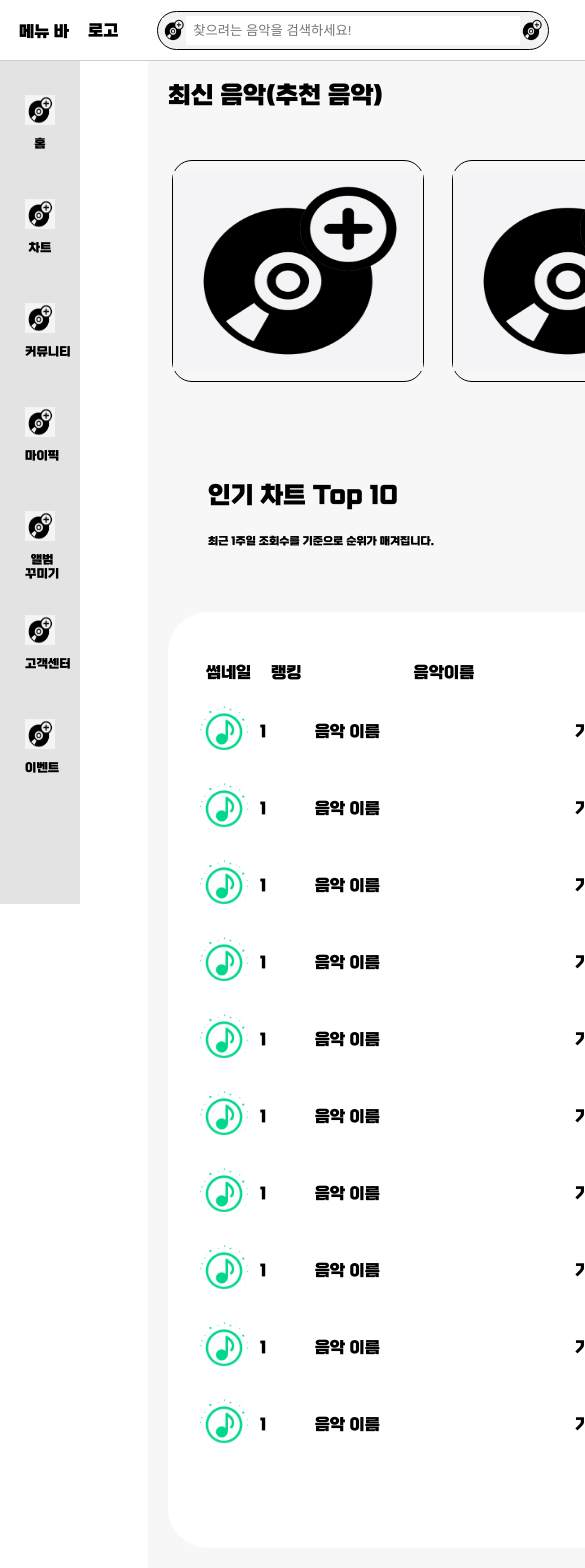
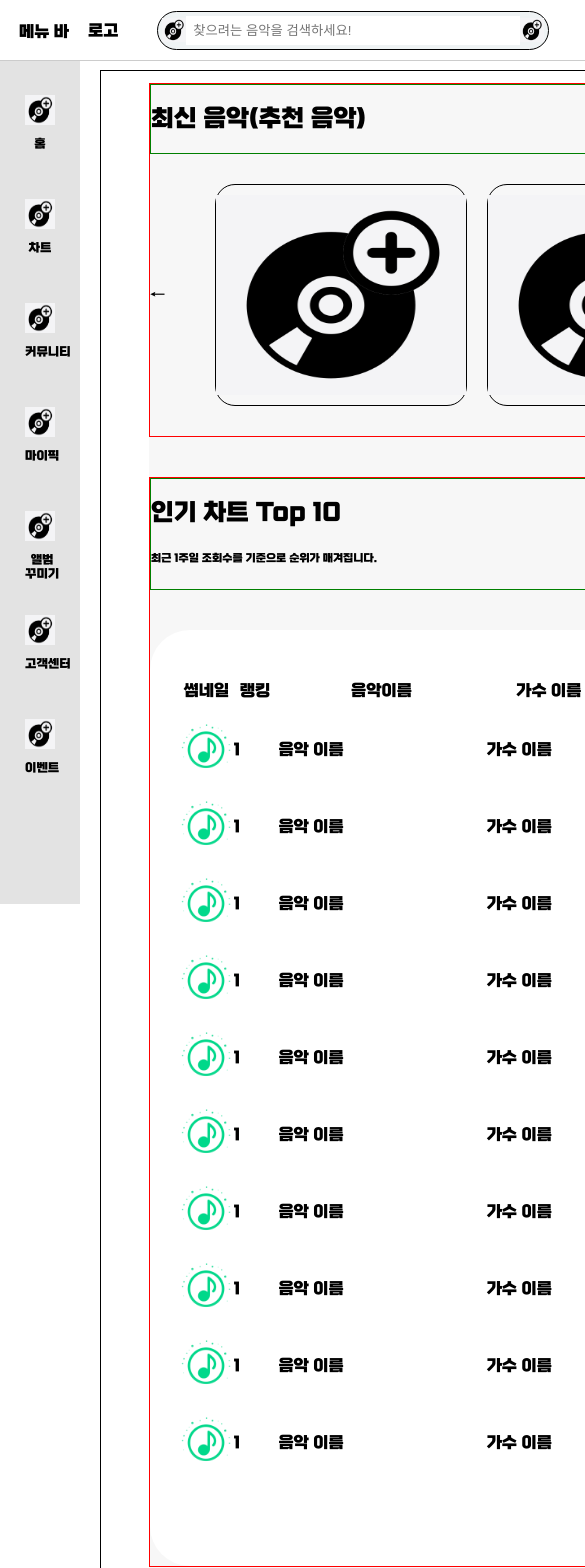
Before and after one commit to SnowsFE/MuziNut, a Next.js app in the folder front/: page / in a window 390 px wide. Shown: the top 1568 px of the page, 585 px wide, since content can reach past the window. Built offline with nearby package versions, Linux system fonts and the light colour scheme.

Commit message:
responsive sidebar_2

```diff
--- a/front/src/app/(_Front)/submit/album/page.module.css
+++ b/front/src/app/(_Front)/submit/album/page.module.css
@@ -1,16 +1,16 @@
 .container{
-    margin-top: 20px;
+    margin: 130px 0 ;
     padding: 40px;
-    width: 80%;
-    height: 800px;
-    margin: 0 auto; /*가운데 정렬*/
+    width: 100%;
+    /* height: 800px; */
+    min-height: 600px;
     border-radius: 40px;
     background-color: white;
-    border: 1px solid green;
+    border: 1px solid rgb(128, 26, 0);
 
     background-color: #f9f9f9;
     box-shadow: 0 14px 8px rgba(0, 0, 0, 0.1);
-    overflow-y: scroll;
+    /* overflow-y: scroll; */
 }
 
 .container__title {
--- a/front/src/app/components/HeaderAndSide/HeaderAndSide.tsx
+++ b/front/src/app/components/HeaderAndSide/HeaderAndSide.tsx
@@ -23,3 +23,5 @@ const HeaderAndSide: React.FC<HeaderAndSideProps> = ({
 };
 
 export default HeaderAndSide;
+
+// 추가
--- a/front/src/app/css/layout.module.css
+++ b/front/src/app/css/layout.module.css
@@ -11,12 +11,16 @@
 }
 .main__page {
   padding: 12px 42px 0 48px;
+  margin-top: 70px;
+  border: 1px solid black;
 }
 
 .side__open {
   margin-left: 250px;
-  width: calc(100% - 250px);
+  min-width: calc(90% - 250px);
 }
 .side__close {
   margin-left: 100px;
 }
+
+/* 추가 */
--- a/front/src/app/css/page.module.css
+++ b/front/src/app/css/page.module.css
@@ -1,44 +1,51 @@
+/* 공통 */
 .container {
-  width: 100%;
   background-color: #f7f7f7;
-  padding: 20px;
+  display: flex;
+  flex-direction: column;
   /* border: 3px solid blue; */
 }
-
-.container h2 {
-  font-weight: 700;
+.divided__section {
+  margin-bottom: 40px;
+  border: 1px solid red;
 }
-
-.divided__section {
-  margin-top: 50px;
-  /* border: 5px solid pink; */
+.divided__section:last-child {
+  margin-bottom: 0;
+}
+.section__title{
+  border: 1px solid green;
 }
 
 
-.music__section__left {
-  width: 50%;
-}
-.music__section__right {
-  width: 40%;
+/* 최신 음악 */
+.new__section{
+  display: flex;
+  align-items: center;
+  gap: 50px;
 }
 
-/* 차트 부분 */
-.music__section__title {
+/* 인기차트 + 인기 아티스트 */
+.music__section {
+  display: flex;
+  justify-content: space-between;
+}
+
+/* .music__section .section__title {
   display: flex;
   flex-direction: row;
   justify-content: space-between;
   padding: 0 40px;
-  /* background-color: blue; */
+} */
+
+.music__section__left {
+  width: 40%;
 }
-.music__section {
-  display: flex;
-  flex-direction: row;
-  justify-content: center;
-  /* gap: 150px; */
-  justify-content: space-between;
-  margin-bottom: 60px;
-  /* border: 1px solid red; */
+.music__section__right {
+  width: 30%;
+
 }
+
+
 
 /* 커뮤니티 부분 */
 .community__section {
@@ -49,3 +56,57 @@
   justify-content: space-between;
   /* border: 1px solid red; */
 }
+
+
+/*
+.new__section,
+.music__section__title,
+.music__section,
+.community__section {
+  margin-bottom: 20px;
+}
+
+.music__section {
+  display: flex;
+  justify-content: space-between;
+}
+
+.music__section__left,
+.music__section__right {
+  flex: 1;
+  margin: 0 10px;
+}
+
+.community__section {
+  display: flex;
+  justify-content: space-between;
+}
+
+@media (max-width: 768px) {
+  .music__section,
+  .community__section {
+    flex-direction: column;
+  }
+
+  .music__section__left,
+  .music__section__right {
+    margin: 10px 0;
+  }
+}
+
+@media (max-width: 480px) {
+  .container {
+    padding: 10px;
+  }
+
+  .music__section__title h2,
+  .music__section__title h6 {
+    text-align: center;
+  }
+
+  .new__section,
+  .music__section__title,
+  .community__section {
+    margin-bottom: 10px;
+  }
+} */
--- a/front/src/app/layout.tsx
+++ b/front/src/app/layout.tsx
@@ -37,3 +37,5 @@ export default function RootLayout({
     </html>
   );
 }
+
+// 추가
--- a/front/src/app/page.tsx
+++ b/front/src/app/page.tsx
@@ -8,37 +8,41 @@ import { BestMusic } from "./components/main/BestMusic";
 
 const MainPage = () => {
   return (
-    <div className={styles.container} id="main__section">
+    <div className={styles.container}>
       <div className={styles.divided__section}>
+        <div className={styles.section__title}>
+          <h1>최신 음악(추천 음악)</h1>
+        </div>
         <div className={styles.new__section}>
-          <h2>최신 음악(추천 음악)</h2>
+          <div>←</div>
           <NewMusic />
+          <div>→</div>
+
         </div>
       </div>
 
       {/* 중간부분 */}
       <div className={styles.divided__section}>
-        <div className={styles.music__section__title}>
-          <div>
-            <h2>인기 차트 Top 10</h2>
-            <h6>최근 1주일 조회수를 기준으로 순위가 매겨집니다.</h6>
-          </div>
-
-          <div>
-            <h2>
-              인기 아티스트
-              <br /> Top 10
-            </h2>
-          </div>
-        </div>
         <div className={styles.music__section}>
-          <div className={styles.music__section__left} >
+          <div className={styles.music__section__left}>
+            <div className={styles.section__title}>
+              <div>
+                <h2>인기 차트 Top 10</h2>
+                <h6>최근 1주일 조회수를 기준으로 순위가 매겨집니다.</h6>
+              </div>
+            </div>
             <BestMusic />
           </div>
           <div className={styles.music__section__right}>
-          <BestArtist />
+            <div className={styles.section__title}>
+              <div>
+                <h2> 인기 아티스트</h2>
+                <h2 > Top 5</h2>
+              </div>
+            </div>
+
+            <BestArtist />
           </div>
-
         </div>
       </div>
 
@@ -50,9 +54,6 @@ const MainPage = () => {
           <BasicCommunity />
         </div>
       </div>
-
-
-
     </div>
   );
 };
```
